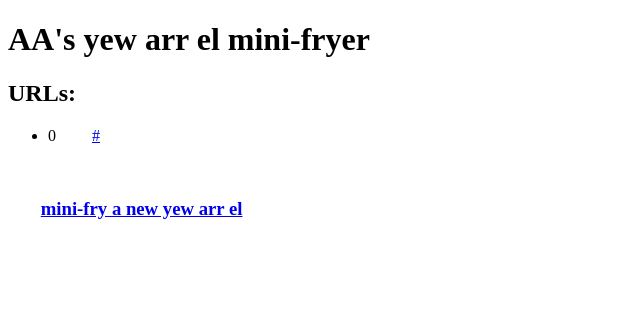
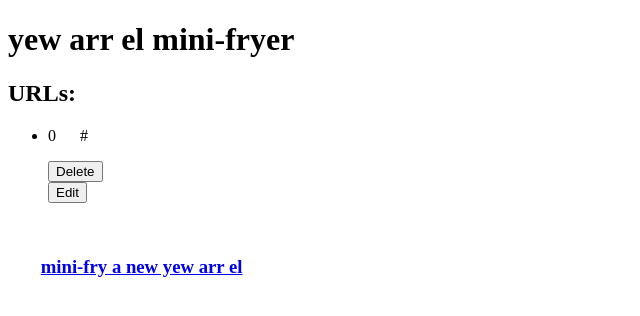
Before and after one commit to aaronrbg/tinyapp, a Node project: template views/urls_index.ejs in a window 1280 px wide. Shown: the top 316 px of the page, without its empty margins (0-640 px from the left). Run offline with Node 20 templates, Linux system fonts and the light colour scheme; the template is opened without the code that fills it: most values are stand-ins (such as "Sample title", 1, 10 or a date in 2020).

Commit message:
delete and edit functionality added

```diff
--- a/express_server.js
+++ b/express_server.js
@@ -55,13 +55,23 @@ app.get("/u/:shortURL", (req, res) => {
     }
   });
 
-app.post("/urls", (req, res) => {
+app.post("/urls/:shortURL", (req, res) => {
+  urlDatabase[req.params.shortURL] = req.body.newURL;
+  res.redirect('/urls');
+});
+
+app.post("/urls/new", (req, res) => {
     let longURL = req.body //
     let shortURL = generateRandomString(6);
     urlDatabase[shortURL] = longURL.longURL;
     res.redirect(`http://localhost:8080/urls/${shortURL}`);
   });
 
+app.post("/urls/:id/delete", (req, res) => {
+    delete urlDatabase[req.params.id];
+    res.redirect('/urls');
+})
+
 
 app.listen(PORT, () => {
   console.log(`We're live on port ${PORT}!`);
--- a/package.json
+++ b/package.json
@@ -14,3 +14,7 @@
     "express": "^4.16.4"
   }
 }
+"scripts": {
+  "start": "nodemon -L express_server.js",
+  "test": "echo \"Error: no test specified\" && exit 1"
+}
--- a/views/partials/_header.ejs
+++ b/views/partials/_header.ejs
@@ -1 +1 @@
-<h1>AA's yew arr el mini-fryer</h1>
+<h1>yew arr el mini-fryer</h1>
--- a/views/urls_index.ejs
+++ b/views/urls_index.ejs
@@ -8,7 +8,7 @@
     <h2>URLs:</h2>
     <ul>
     <% for(let url in urls){ %>
-      <li><%= `${url}`%> &#160; &#160; &#160; &#160; <a href="<%= urls[url] %>"><%= urls[url] %></a></li>
+      <li><p><%= `${url}`%> &#160; &#160; &#160;<%= urls[url] %><form method="POST" action="/urls/<%=`${url}`%>/delete"><button>Delete</button></form><a href="/urls/<%=[url]%>"><button>Edit</button></a></p></li>
     <% } %>
     </ul>
     </br>
--- a/views/urls_new.ejs
+++ b/views/urls_new.ejs
@@ -3,7 +3,7 @@
   <head></head>
   <body style="font-size:20px; padding:50px;">
     <% include partials/_header %>
-    <form action="/urls" method="POST" style="margin:150px;">
+    <form action="/urls/new" method="POST" style="margin:150px;">
       <label for="longURL">Enter a URL:</label>
       <input id="longURL" type="text" name="longURL" placeholder="http://" style="width: 300px">
       <input type="submit" value="Submit">
--- a/views/urls_show.ejs
+++ b/views/urls_show.ejs
@@ -6,7 +6,11 @@
 <body>
     <% for(let url in urls){ %>
         <% if(url === shortURL){ %>
-            <h3><a href='<%= `${urls[url]}`%>'><%=`${urls[url]}`%></a><%=` can now be accessed at `%><a href="http://localhost:8080/u/<%=`${url}`%>"><%=`http://localhost:8080/u/${url}`%></a></h3>
+            <h1><%=`${url}`%></h1>
+            <form method="POST" action=<%=`/urls/${shortURL}`%>>
+                <input type="text" id="newURL" name="newURL" placeholder="update url..."value="" /><br />
+                <button type="submit">Update</button>
+            </form>
         <% } %>
     <% } %>
 </body>
```
